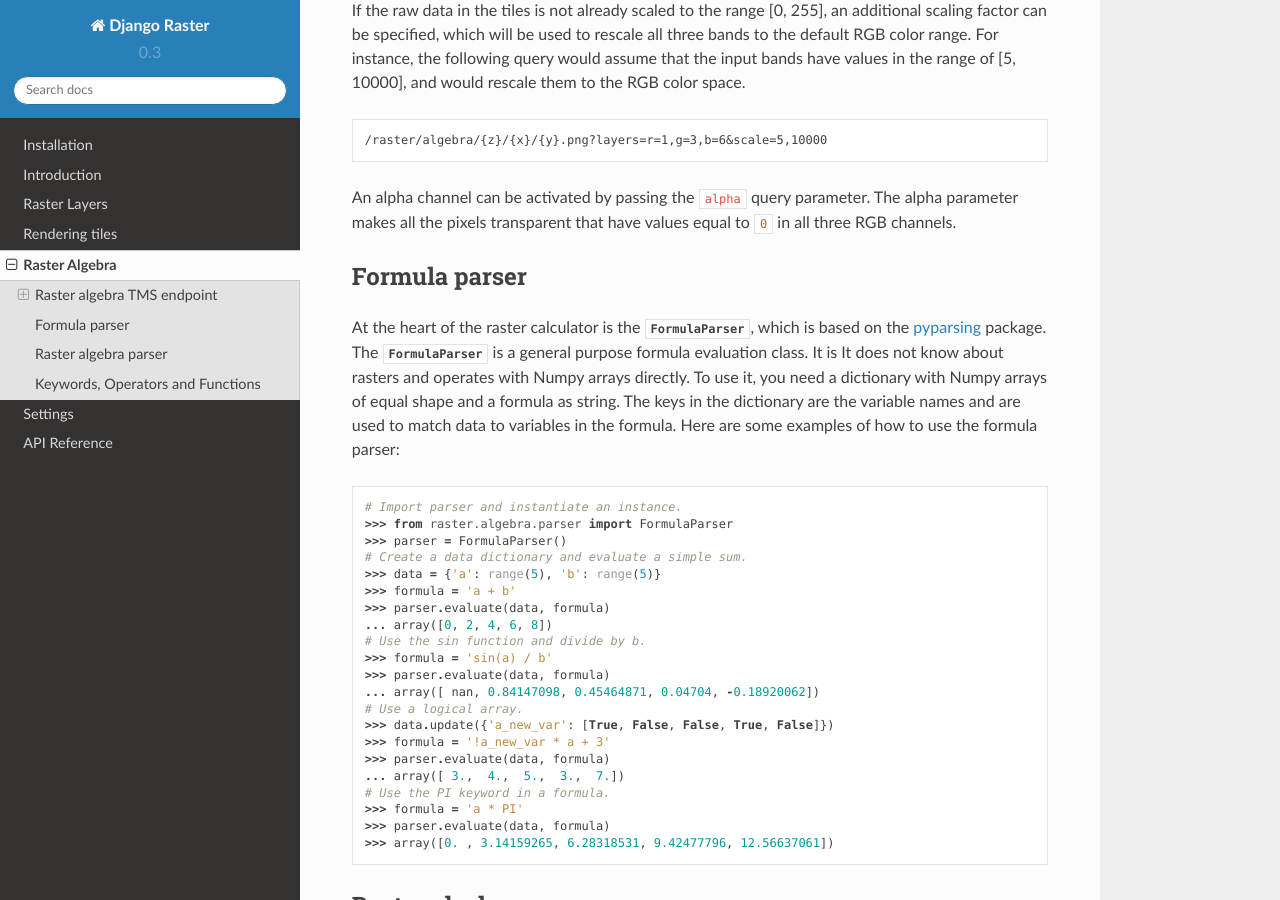
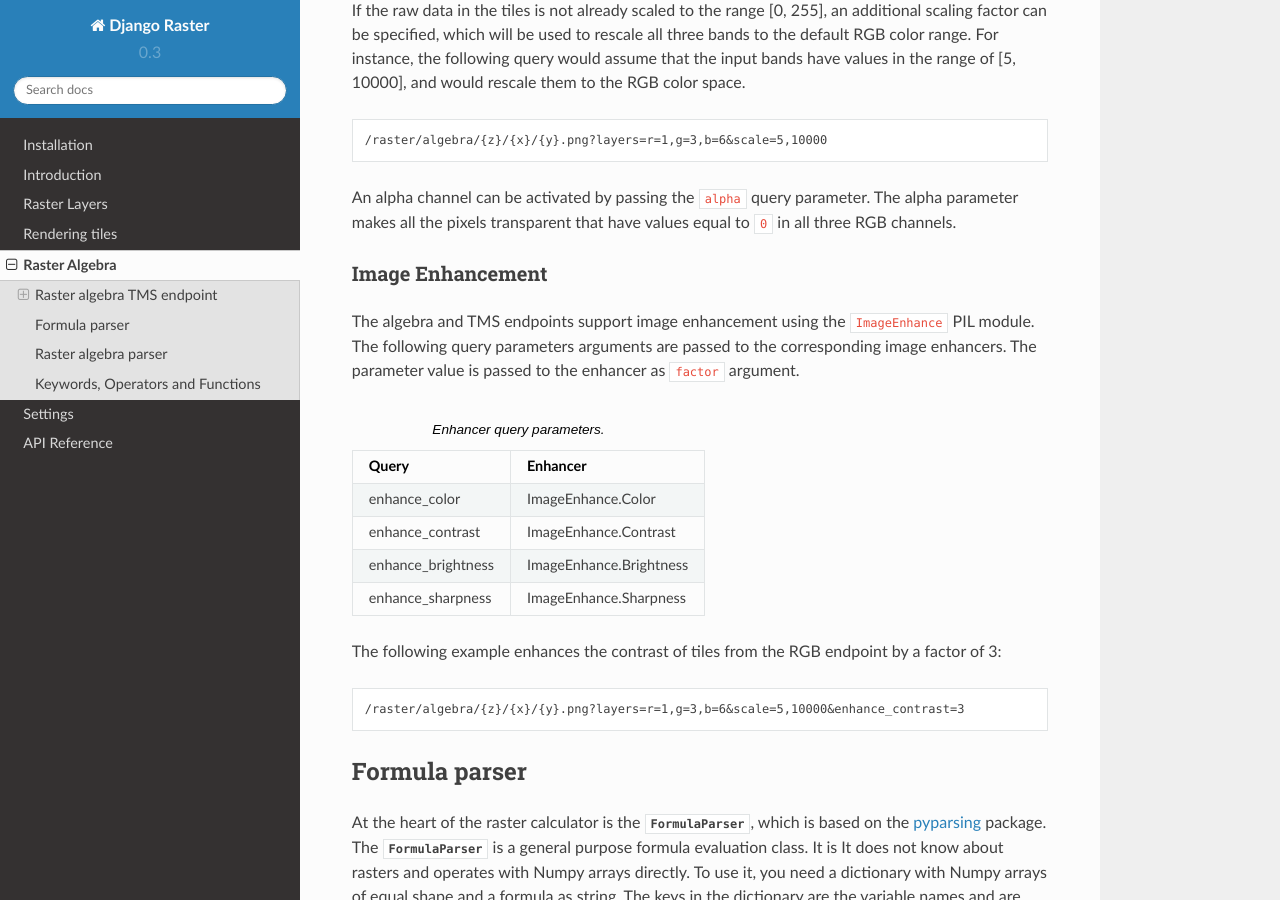
Before and after one commit to geodesign/django-raster, a Sphinx documentation site: the page built from docs/algebra.rst, in a window 1280 px wide and 900 px high, scrolled down 1883 px. Built offline with Sphinx 7.4.7 and the Read the Docs theme 2.0.0, drawn with Linux system fonts in a browser that asks for light colours.

Commit message:
Added image enhancement options to TMS and Algebra endpoints.

```diff
--- a/CHANGELOG.rst
+++ b/CHANGELOG.rst
@@ -6,6 +6,9 @@ django-raster change log
 * Changed alpha channel handling on RGB endpoint. The alpha channel is now
   switched off by default. To activate it, add the ``alpha`` query parameter
   to the rgb request.
+
+* Added enhancers from the ``PIL.ImageEnhance`` to the tiles endpoints. Tiles
+  can now be enhanced dynamically.
 
 0.5
 ---
--- a/docs/algebra.rst
+++ b/docs/algebra.rst
@@ -105,6 +105,30 @@ query would assume that the input bands have values in the range of
 An alpha channel can be activated by passing the ``alpha`` query parameter. The
 alpha parameter makes all the pixels transparent that have values equal to
 ``0`` in all three RGB channels.
+
+Image Enhancement
+^^^^^^^^^^^^^^^^^
+The algebra and TMS endpoints support image enhancement using the
+``ImageEnhance`` PIL module. The following query parameters arguments
+are passed to the corresponding image enhancers. The parameter value
+is passed to the enhancer as ``factor`` argument.
+
+.. table:: Enhancer query parameters.
+
+    ================== =======================
+    Query              Enhancer
+    ================== =======================
+    enhance_color      ImageEnhance.Color
+    enhance_contrast   ImageEnhance.Contrast
+    enhance_brightness ImageEnhance.Brightness
+    enhance_sharpness  ImageEnhance.Sharpness
+    ================== =======================
+
+The following example enhances the contrast of tiles from the RGB endpoint by a
+factor of 3:
+::
+
+    /raster/algebra/{z}/{x}/{y}.png?layers=r=1,g=3,b=6&scale=5,10000&enhance_contrast=3
 
 Formula parser
 --------------
```
Also changed, not shown: 3 other files.
